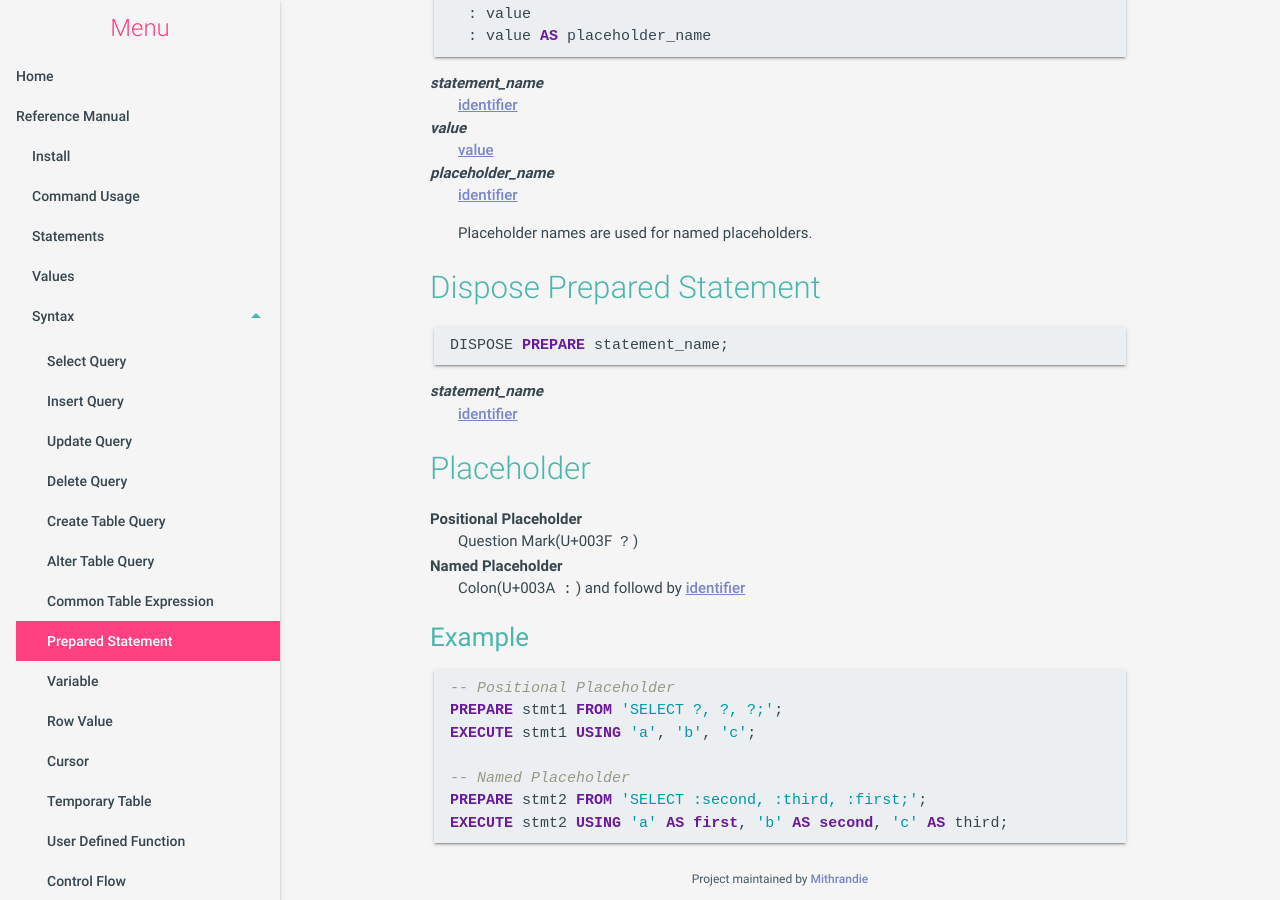
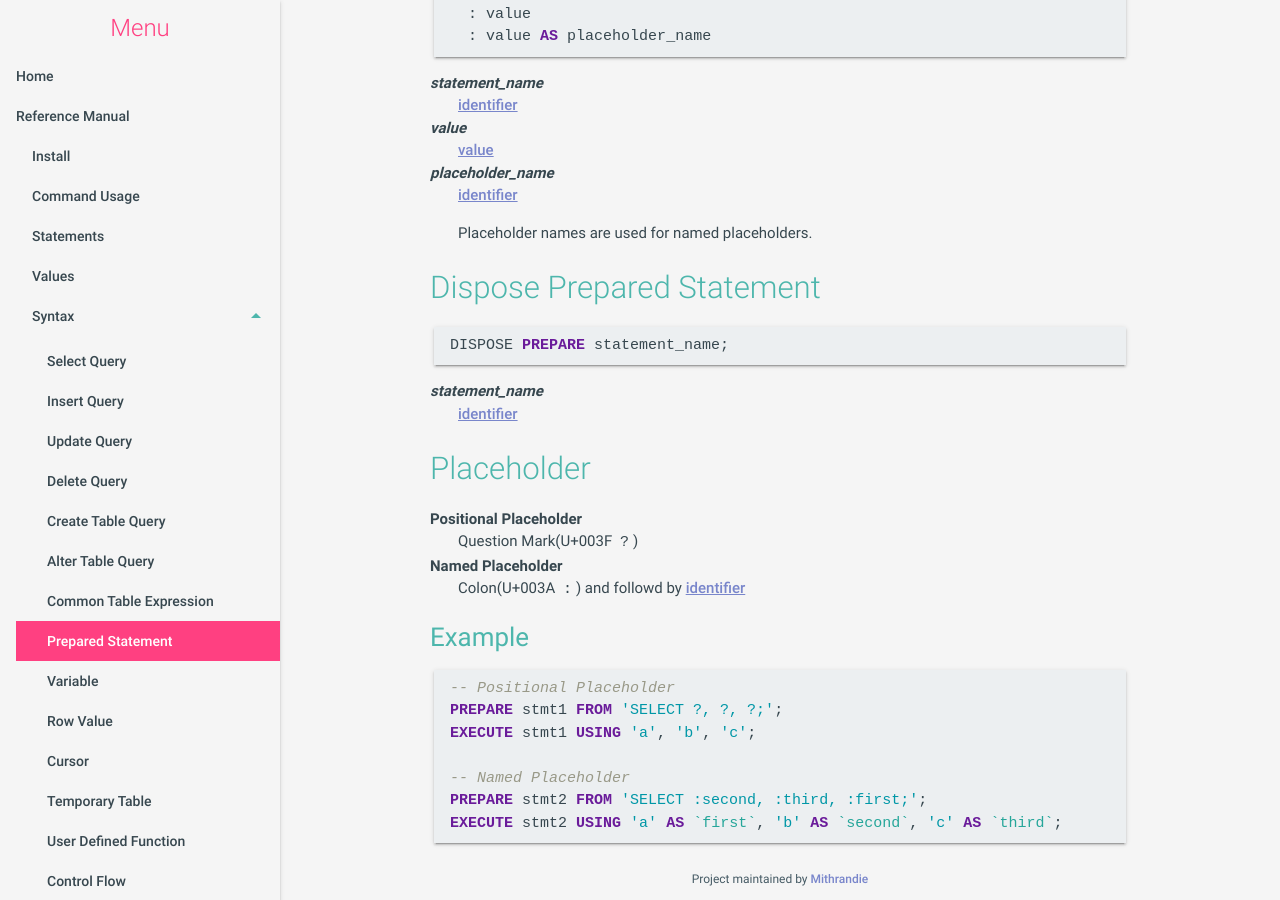
Before and after one commit to mithrandie/csvq, a Jekyll site: the page built from docs/_posts/2006-01-02-prepared-statement.md, in a window 1280 px wide and 900 px high, scrolled down 1099 px. Built offline with Jekyll 4.4.1, drawn with Linux system fonts in a browser that asks for light colours.

Commit message:
Fix docs.

````diff
--- a/docs/_posts/2006-01-02-prepared-statement.md
+++ b/docs/_posts/2006-01-02-prepared-statement.md
@@ -88,5 +88,5 @@ EXECUTE stmt1 USING 'a', 'b', 'c';
 
 -- Named Placeholder
 PREPARE stmt2 FROM 'SELECT :second, :third, :first;';
-EXECUTE stmt2 USING 'a' AS first, 'b' AS second, 'c' AS third;
+EXECUTE stmt2 USING 'a' AS `first`, 'b' AS `second`, 'c' AS `third`;
 ```
````
